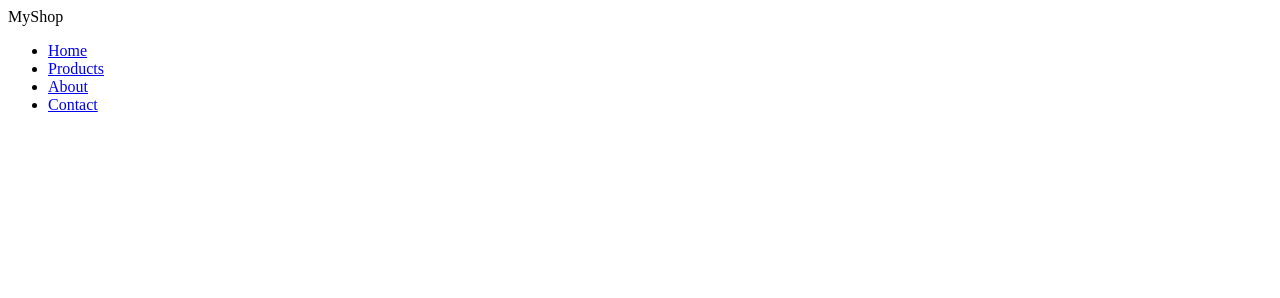
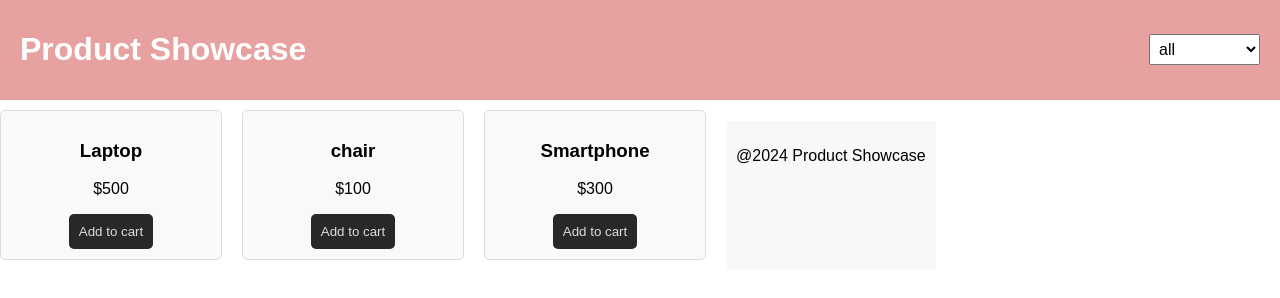
Before and after one commit to NitinBokade/FullStack_Projects, a plain HTML site: page index.html in a window 1280 px wide. Drawn offline with Linux system fonts and the light colour scheme.

Commit message:
Add files via upload

```diff
--- a/index.html
+++ b/index.html
@@ -1,21 +1,38 @@
-<!DOCTYPE html>
-<html lang="en">
-<head>
-  <meta charset="UTF-8">
-  <meta name="viewport" content="width=device-width, initial-scale=1.0">
-  <title>Responsive Navbar</title>
-  <!-- Link to External CSS in the 'css' Folder -->
-  <link rel="stylesheet" href="css/styles.css">
-</head>
-<body>
-  <nav class="navbar">
-    <div class="logo">MyShop</div>
-    <ul>
-      <li><a href="index.html">Home</a></li>
-      <li><a href="product.html">Products</a></li>
-      <li><a href="contact.html">About</a></li>
-      <li><a href="products.html">Contact</a></li>
-    </ul>
-  </nav>
-</body>
+<html>
+    <head><title>Product Showcase  </title>
+        <link rel="stylesheet" href="styles.css">
+        </head>
+
+    <body>
+            <Header>
+                <h1>Product Showcase</h1>
+                <select id="category-filter">
+                    <option value="all">all</option>
+                    <option value="Electronics">Electronics</option>
+                    <option value="Furniture">Furniture</option>
+                </select>
+                </Header>
+                <div class="Product-list">
+                   <div class="Product" data-category="Electronics">
+                        <h3 class="Product-title">Laptop</h3>
+                        <p>$500</p>
+                        <button class="btn-add-to-cart">Add to cart</button>
+                   </div>
+                   <div class="Product-list">
+                        <div class="Product" data-category="furniture">
+                        <h3 class="Product-title">chair</h3>
+                        <p>$100</p>
+                         <button class="btn-add-to-cart">Add to cart</button>
+                    </div>
+                    <div class="Product-list">
+                         <div class="Product" data-category="Electronics">
+                         <h3 class="Product-title">Smartphone</h3>
+                         <p>$300</p>
+                         <button class="btn-add-to-cart">Add to cart</button>
+                         </div>
+                         <footer>
+                            <p>@2024 Product Showcase</p>
+                         </footer>
+            </body>
+
 </html>
--- /dev/null
+++ b/styles.css
@@ -0,0 +1,67 @@
+body{
+
+    font-family: Arial, Helvetica, sans-serif;
+    margin: 0;
+    padding: 0;
+    box-sizing: border-box;
+
+
+}
+
+header{
+    background-color: rgb(231, 161, 161);
+    color: white;
+    padding: 10px 20px;
+    display: flex;
+    justify-content: space-between;
+    align-items: center;
+}
+header select {
+    padding: 5px;
+    font-size: 16px;
+
+}
+main{
+    padding: 20px;
+}
+
+.product-list{
+    display: flex;
+    gap: 20px;
+    flex-wrap: wrap;
+}
+.product{
+    border: 1px solid#ddd;
+    border-radius: 5px;
+    padding: 10px;
+    width: 200px;
+    text-align: center;
+    background-color: #f9f9f9;
+}
+
+.product{
+    margin: 10px 0;
+}
+
+.product button{
+    background-color: #282828;
+    color: #ddd;
+    border: none;
+    padding: 10px;
+    cursor: pointer;
+    border-radius: 5px;
+
+}
+
+.product button:hover{
+    background-color: #212121;
+}
+
+
+footer{
+    background-color: #f8f8f8;
+    text-align: center;
+    padding: 10px;
+    border-top: 1px solid white;
+    margin-top: 20px;
+}
```
Also changed, not shown: script.js (added, +30 -0 lines).
